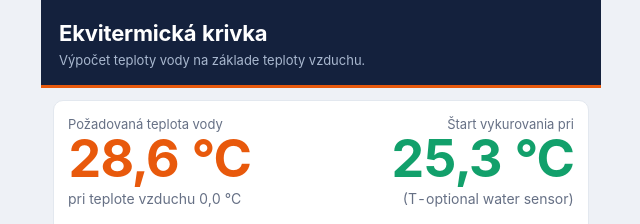
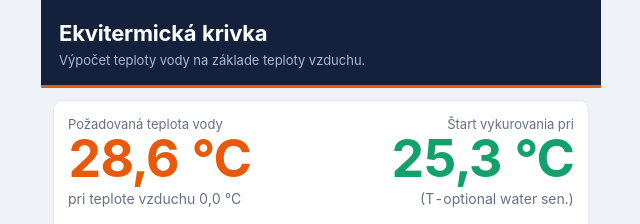
Before and after one commit to borisszabo/Ekviterm, a plain HTML site: page index.html in a window 1280 px wide. Shown: the top 224 px of the page, 319-959 px from the left. Drawn offline with Linux system fonts and the light colour scheme.

Commit message:
Add files via upload

```diff
--- a/index.html
+++ b/index.html
@@ -79,7 +79,7 @@ footer{margin:14px 16px 0;font-size:12px;color:var(--mut)}
     <div>
       <div class="lbl">Štart vykurovania pri</div>
       <div class="big g" id="dtv" aria-live="polite">–</div>
-      <div class="sub">(T-optional water sensor)</div>
+      <div class="sub">(T-optional water sen.)</div>
     </div>
   </div>
   <div id="chart"></div>
```
